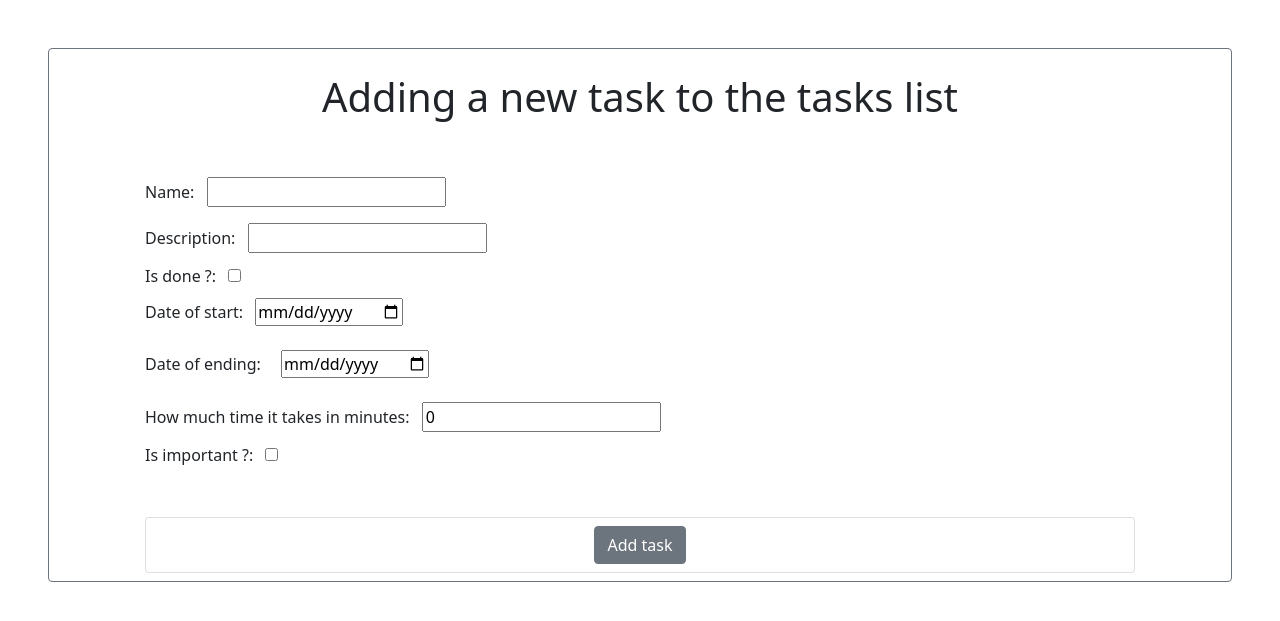
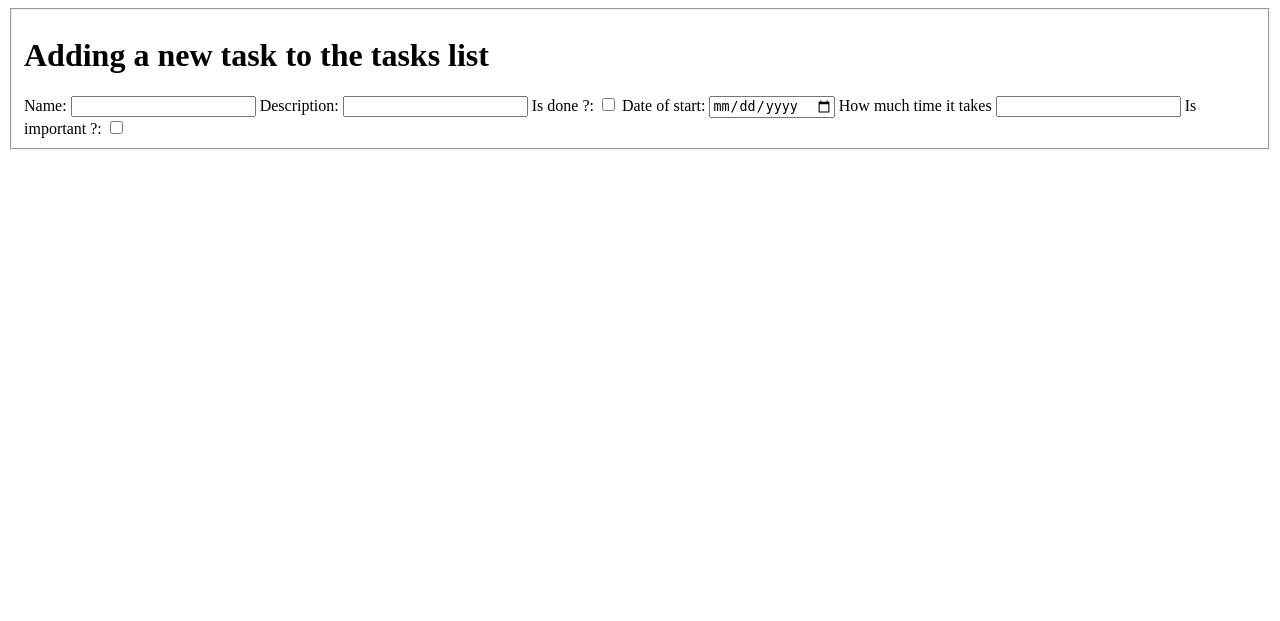
Before and after one commit to ulissesg/Web_DoIt, a Django app: a page that uses DoIt/templates/DoIt/new_task.html in a window 1280 px wide. Shown: the top 621 px of the page. Run offline with Django 3.2, Linux system fonts and the light colour scheme; data comes from the database, SQL or seed files in the repository; both versions use the stored data as it was after the commit.

Commit message:
Revert "Page to add a new task via user interface done, and navegation button included"
This reverts commit 49e4a6e3c703eb7fcc12806ebbe47e6b058401e8.

```diff
--- a/DoIt/models.py
+++ b/DoIt/models.py
@@ -10,12 +10,12 @@ class List(models.Model):
 
 class Task(models.Model):
     name = models.CharField(max_length=200)
-    description = models.CharField(max_length=400, blank=True, null=True)
-    is_done = models.BooleanField(blank=True, null=True)
-    start_date = models.DateField(blank=True, null=True)
-    end_date = models.DateField(blank=True, null=True)
-    time_it_takes = models.IntegerField('How much time it takes', blank=True, null=True)  # in minutes
-    is_important = models.BooleanField(blank=True, null=True)
+    description = models.CharField(max_length=400)
+    is_done = models.BooleanField()
+    start_date = models.DateTimeField()
+    end_date = models.DateTimeField()
+    time_it_takes = models.IntegerField('How much time it takes')  # in minutes
+    is_important = models.BooleanField()
     list = models.ForeignKey(List, on_delete=models.CASCADE)
 
     def __str__(self):
--- a/DoIt/templates/DoIt/new_task.html
+++ b/DoIt/templates/DoIt/new_task.html
@@ -5,36 +5,30 @@
     <meta name="viewport"
           content="width=device-width, user-scalable=no, initial-scale=1.0, maximum-scale=1.0, minimum-scale=1.0">
     <meta http-equiv="X-UA-Compatible" content="ie=edge">
-    <link href="https://cdn.jsdelivr.net/npm/bootstrap@5.0.2/dist/css/bootstrap.min.css" rel="stylesheet" integrity="sha384-EVSTQN3/azprG1Anm3QDgpJLIm9Nao0Yz1ztcQTwFspd3yD65VohhpuuCOmLASjC" crossorigin="anonymous">
-    <title>New task to {{ list_name }} list</title>
+    <title>Document</title>
 </head>
 <body>
 
-<form method="post" class="border border-secondary rounded m-5">
-{% csrf_token %}
+<form method="post">
     <fieldset>
-        <h1 class="text-center my-4">Adding a new task to the {{ list_name }} list</h1>
+        <h1>Adding a new task to the {{ list_name }} list</h1>
 
         {% if error_message %}
-            <p class="text-center"><strong>{{ error_message }}</strong></p>
+            <p><strong>{{ error_message }}</strong></p>
         {% endif %}
 
-        <fieldset class="m-5 px-5">
-            Name: <input type="text" name="name" class="m-2"><br>
-            Description: <input type="text" name="description" class="m-2"><br>
-            Is done ?: <input type="checkbox" name="is_done" class="m-2"><br>
-            Date of start: <input type="date" name="start_date" value="{{ placement.date|date:'YYYY-MM-DD' }}" class="m-2"><br>
-            Date of ending: <input type="date" name="end_date" class="m-3"><br>
-            How much time it takes in minutes: <input type="number" name="time_it_takes" value="0" class="m-2"><br>
-            Is important ?: <input type="checkbox" name="is_important" class="m-2">
+        {% if messages %}
+            {% for message in messages %}
+                <p><strong>{{ message }}</strong></p>
+            {% endfor %}
+        {% endif %}
 
-        </fieldset>
-
-        <ul class="list-group mx-5 my-2 px-5">
-            <li class="list-group-item text-center">
-                <input type="submit" value="Add task" class="btn btn-secondary ">
-            </li>
-        </ul>
+        Name: <input type="text" name="name">
+        Description: <input type="text" name="description">
+        Is done ?: <input type="checkbox" name="is_done">
+        Date of start: <input type="date" name="start_date">
+        How much time it takes <input type="number" name="time_it_takes">
+        Is important ?: <input type="checkbox" name="is_important">
 
     </fieldset>
 </form>
--- a/DoIt/views.py
+++ b/DoIt/views.py
@@ -1,8 +1,6 @@
 # Create your views here.
-from webbrowser import get
-
 from django.http import HttpResponse, HttpResponseRedirect
-from django.shortcuts import render, get_object_or_404
+from django.shortcuts import render
 from django.contrib import messages
 from django.template import loader
 from django.urls import reverse
@@ -27,7 +25,7 @@ def new_list(request):
             nw_list.save()
 
             messages.info(request, 'List created successfully')
-            return HttpResponseRedirect(reverse('DoIt:index'))
+            return HttpResponseRedirect(reverse('DoIt:new_list'))
 
         else:
             # Redisplay the form to create a list.
@@ -42,7 +40,7 @@ def new_list(request):
 
 class ListTasksView(generic.ListView):
     template_name = 'DoIt/list_tasks.html'
-    context_object_name = 'tasks_of_list'
+    context_object_name = 'task_of_list'
 
     def get_queryset(self):
         return Task.objects.filter(list=self.kwargs.get('pk'))
@@ -50,37 +48,11 @@ class ListTasksView(generic.ListView):
 
 def new_task(request, pk):
     if request.method == 'POST':
-        # name is the only mandatory field to add a new task
-        if request.POST['name']:
-            task_name = request.POST['name']
-            task_description = request.POST['description']
-            task_is_done = True if request.POST.get('is_done') else False
-            task_start_date = None if not request.POST['start_date'] else request.POST['start_date']
-            print('startdate: ' + str(task_start_date))
-            task_end_date = None if not request.POST['end_date'] else request.POST['end_date']
-            print('end date: ' + str(task_end_date))
-            task_time_it_takes = request.POST.get('time_it_takes', 0)
-            task_is_important = True if request.POST.get('is_important') else False
-            nw_task = Task(name=task_name, description=task_description, is_done=task_is_done,
-                           start_date=task_start_date, end_date=task_end_date,
-                           time_it_takes=task_time_it_takes, is_important=task_is_important,
-                           list=get_object_or_404(List, pk=pk))
-            nw_task.save()
-
-            messages.info(request, 'Task created successfully')
-            return HttpResponseRedirect(reverse('DoIt:tasks',
-                                                kwargs={'pk': pk, 'name': get_object_or_404(List, pk=pk).name}))
-
-        else:
-            # Redisplay the form to create a task.
-            return render(request, 'DoIt/new_task.html', {
-                'list_name': get_object_or_404(List, pk=pk).name,
-                'error_message': "You didn't typed a name for the task.",
-            })
+        pass
 
     else:
         context = {
-            'list_name': get_object_or_404(List, pk=pk).name,
+            'list_name': List.objects.get(pk=pk).name,
         }
         return render(request, 'DoIt/new_task.html', context)
 
```
Also changed, not shown: DoIt/templates/DoIt/index.html (+12 -34 lines), DoIt/templates/DoIt/list_tasks.html (+7 -37 lines), DoIt/templates/DoIt/new_list.html (+7 -2 lines), DoIt/templates/DoIt/task_details.html (+3 -15 lines), DoIt/migrations/0004_auto_20210724_1219.py (deleted), DoIt/migrations/0005_auto_20210724_1511.py (deleted), db.sqlite3.
